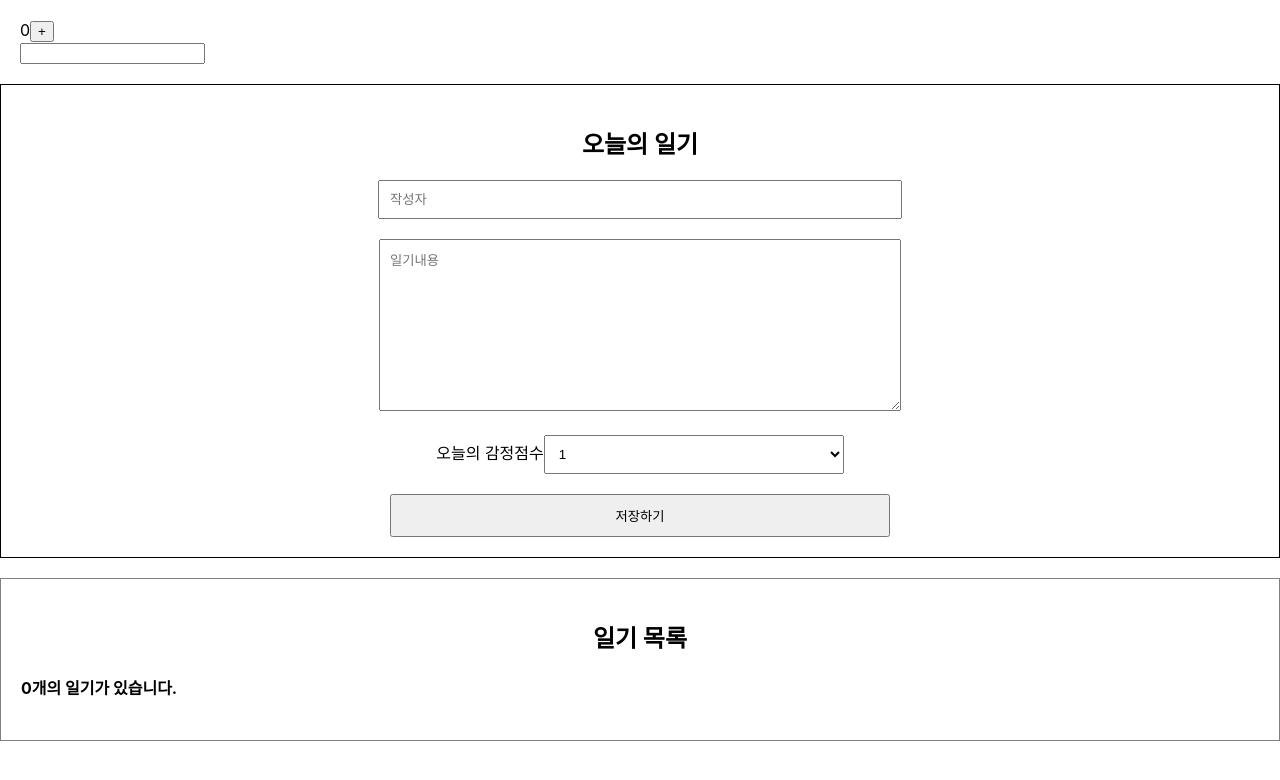
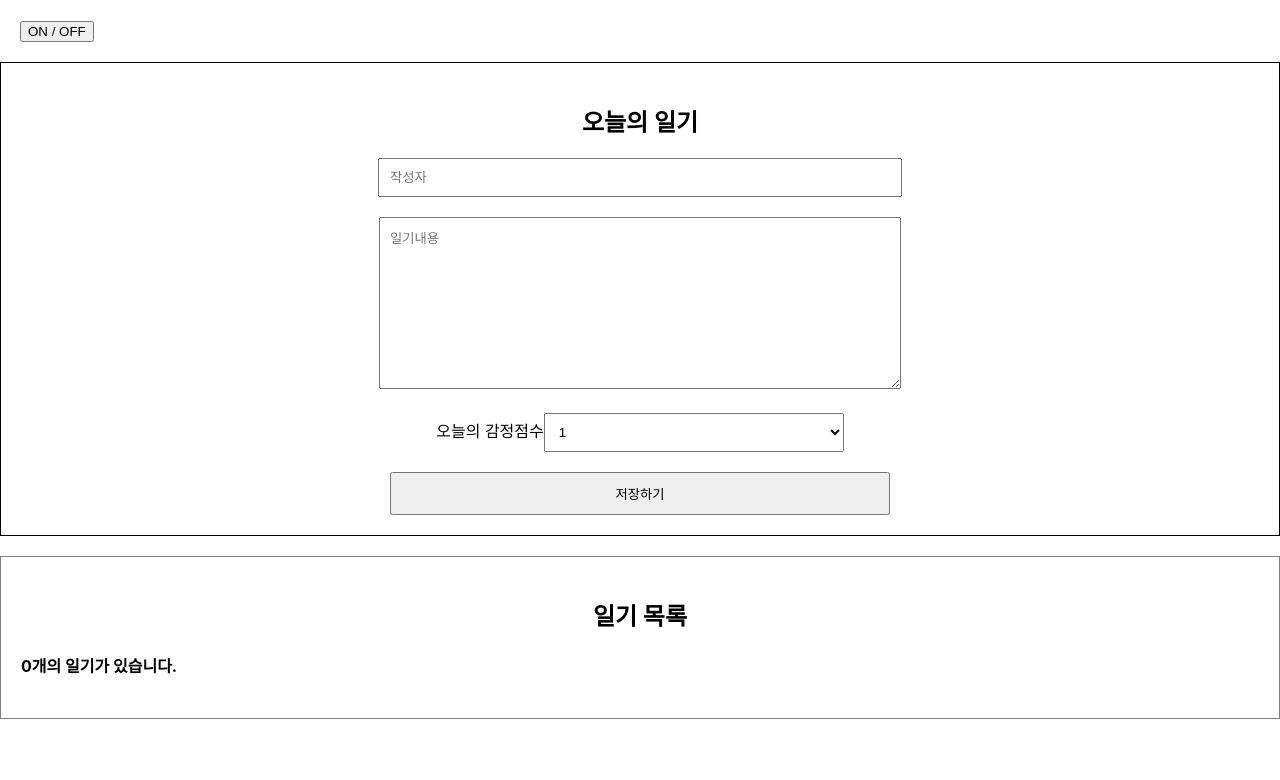
Before and after one commit to myongdol/simple_diary, a React (Create React App) app: page / in a window 1280 px wide. Shown: the top 780 px of the page. Built offline with nearby package versions, Linux system fonts and the light colour scheme.

Commit message:
[feat] unmount시 실행하는법

```diff
--- a/src/LifeCycle.js
+++ b/src/LifeCycle.js
@@ -2,40 +2,29 @@
 
 //리액트 라이프 사이클 제어 해보기
 
+
+const UnmountTest = () => {
+
+    useEffect(()=> {
+        console.log("mount");
+
+        return () => {
+            //unmount 시점에 실행됨
+            console.log("unmount")
+        }
+    },[])
+
+    return <div>언마운트 테스트</div>
+}
+
 const LifeCycle = () => {
 
-    const [count, setCount] = useState(0);
-    const [text, setText] = useState("");
-
-    useEffect(() => {
-        console.log("mount");
-    },[])
-
-    useEffect(() => {
-        console.log("update");
-    })
-
-    useEffect(() => {
-        console.log(`count is update : ${count}`);
-        if(count > 5) {
-            alert("count가 5를 초과했으므로 초기화됩니다.");
-            setCount(1);
-        }
-    }, [count])
-
-    useEffect(() => {
-        console.log(`text is update : ${text}`);
-    }, [text])
+    const [isVisible, setIsVisible] = useState(false);
+    const toggle = () => setIsVisible(!isVisible);
 
     return <div style={{padding : 20}}>
-        <div>
-            {count}
-            <button onClick={()=>setCount(count+1)}> + </button>
-        </div>
-        <div>
-            <input value={text} onChange={(e) => setText(e.target.value)}/>
-        </div>
-
+        <button onClick={toggle}> ON / OFF</button>
+        {isVisible && <UnmountTest />}
     </div>
 };
 
```
